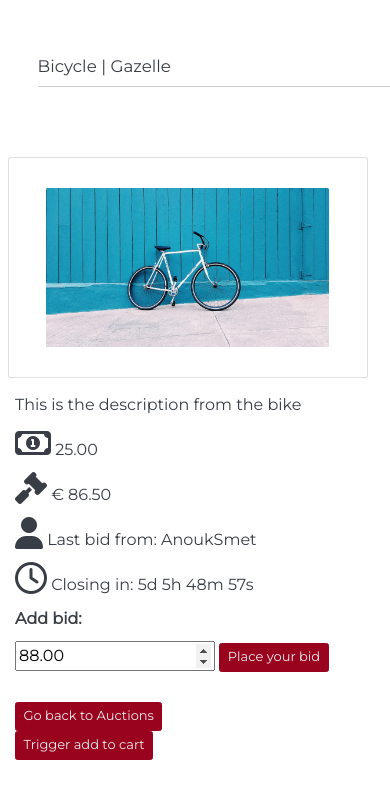
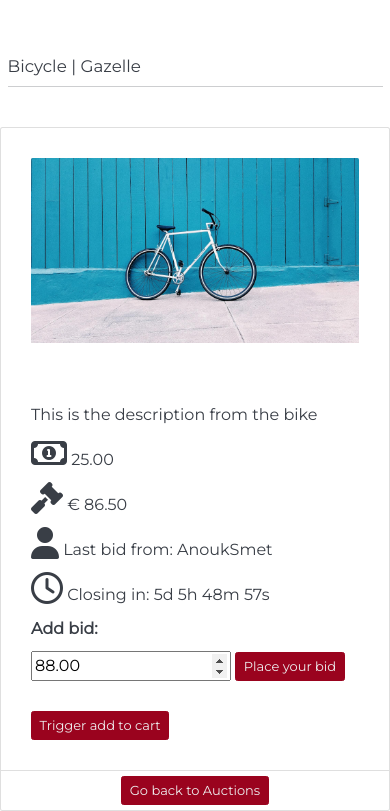
Before and after one commit to arturmpinho/Dusty-Lantern, a Django app: page /auctions/1 in a window 390 px wide. Shown: the part 64-875 px from the top of the page. Before the commit the page ends 824 px from the top, so only its background shows below. Run offline with Django 3.2, Linux system fonts and the light colour scheme; data comes from the database, SQL or seed files in the repository; parts of the project's set-up code (start-up, migrations or seed data) failed here and were passed over; some libraries are stand-ins or nearby versions; some web fonts are replaced.

Commit message:
Auctions: improve styling and responsivness of the templates

```diff
--- a/auctions/templates/auctions/auction_detail.html
+++ b/auctions/templates/auctions/auction_detail.html
@@ -6,16 +6,19 @@
     {% include 'components/navigation/navbar.html' %}
 
     <div class="pt-5 mt-5 rounded-3">
-        <div class="container py-5 m-5">
+        <div class="container py-5 mt-5">
             <h2>{{ auction.product.title }} | {{ auction.product.brand }}</h2>
             <hr>
         </div>
     </div>
 
     <!-- Auction Cards -->
-    <div class="container row row-cols-1 row-cols-md-2 g-4">
-        <div class="col-lg-4 card">
-            <div class="h-100 p-5 rounded-3 text-center">
+    <div class="row">
+        <div class="col-md-10 offset-md-1 col-lg-8 offset-lg-2">
+            <div class="card">
+                <div class="row g-0">
+                    <div class="col-md-4">
+                        <div class="h-100 p-5 rounded-3">
                             {% for image in auction.product.images.all %}
                                 {% if image.main_image %}
                                     <img class = "card-img-top" src="{{image.image.url}}" alt="{{ product.title }}">
@@ -23,17 +26,18 @@
                             {% endfor %}
                         </div>
                     </div>
-        <div class="col-lg-8">
+                    <div class="col-md-8 align-self-center">
+                        <div class="container p-5">
                         <p class="card-text">{{ auction.product.description}}</p>
-            <p>
+                        <p class="card-text">
                             <i class="far fa-money-bill-alt fa-2x"></i>
                             {{ auction.base_amount }}
                         </p>
-            <p>
+                        <p class="card-text">
                             <i class="fas fa-gavel fa-2x"></i>
                             € {{ current_highest_bid.bid }}
                         </p>
-            <p>
+                        <p class="card-text">
                             <i class="fas fa-user fa-2x"></i>
                             Last bid from: {{ current_highest_bid.bidder }}
                         </p>
@@ -58,12 +62,21 @@
                         </div>
                         {% endif %}
 
-            <a href="{% url 'auctions' %}" class="btn btn-outline-danger">Go back to Auctions</a>
                         <form action="">
                             {% csrf_token %}
                             <button type="submit" class="btn btn-outline-danger" onclick="addToCart()">Trigger add to cart</button>
                         </form>
+                        </div>
 
+                        <!-- Card footer -->
+                        </div>
+                            <div class="card-footer text-center">
+                                <a href="{% url 'auctions' %}" class="btn btn-outline-danger">Go back to Auctions</a>
+                            </div>
+                        </div>
+                    </div>
+                </div>
+            </div>
         </div>
     </div>
 
--- a/auctions/templates/auctions/auctions.html
+++ b/auctions/templates/auctions/auctions.html
@@ -97,10 +97,10 @@
 
                   <!-- Card footer -->
                   </div>
-                  <div class="card-footer text-center">
-                      <a href="{% url 'auction_detail' auction.id %}" class="btn btn-outline-danger">See details</a>
+                    <div class="card-footer text-center">
+                        <a href="{% url 'auction_detail' auction.id %}" class="btn btn-outline-danger">See details</a>
+                    </div>
                   </div>
-                </div>
 
           {% else %}
             {% now "Y-m-d H:m:s" as current_date_time %}
```
Lines whose indentation alone changed are shown as unchanged.
